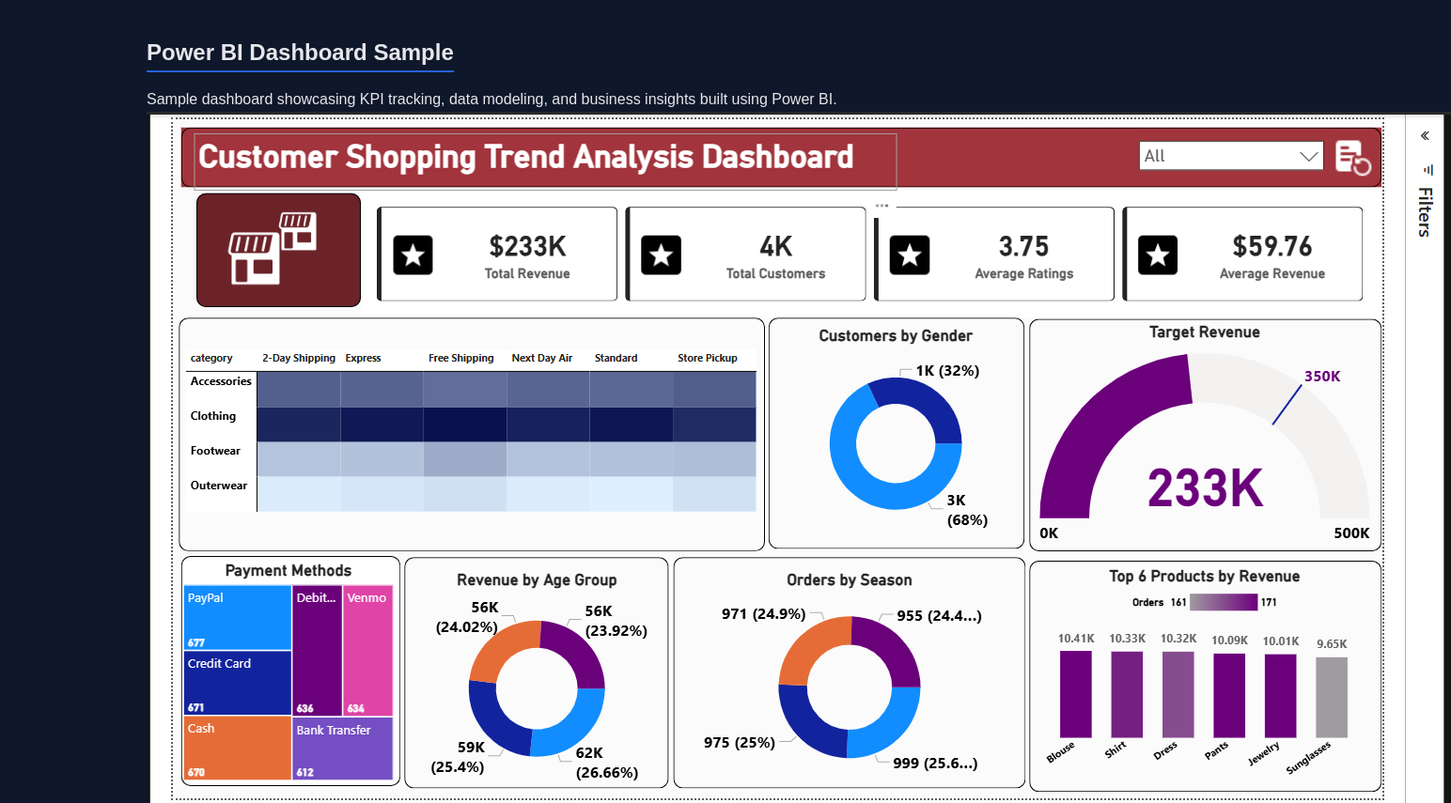
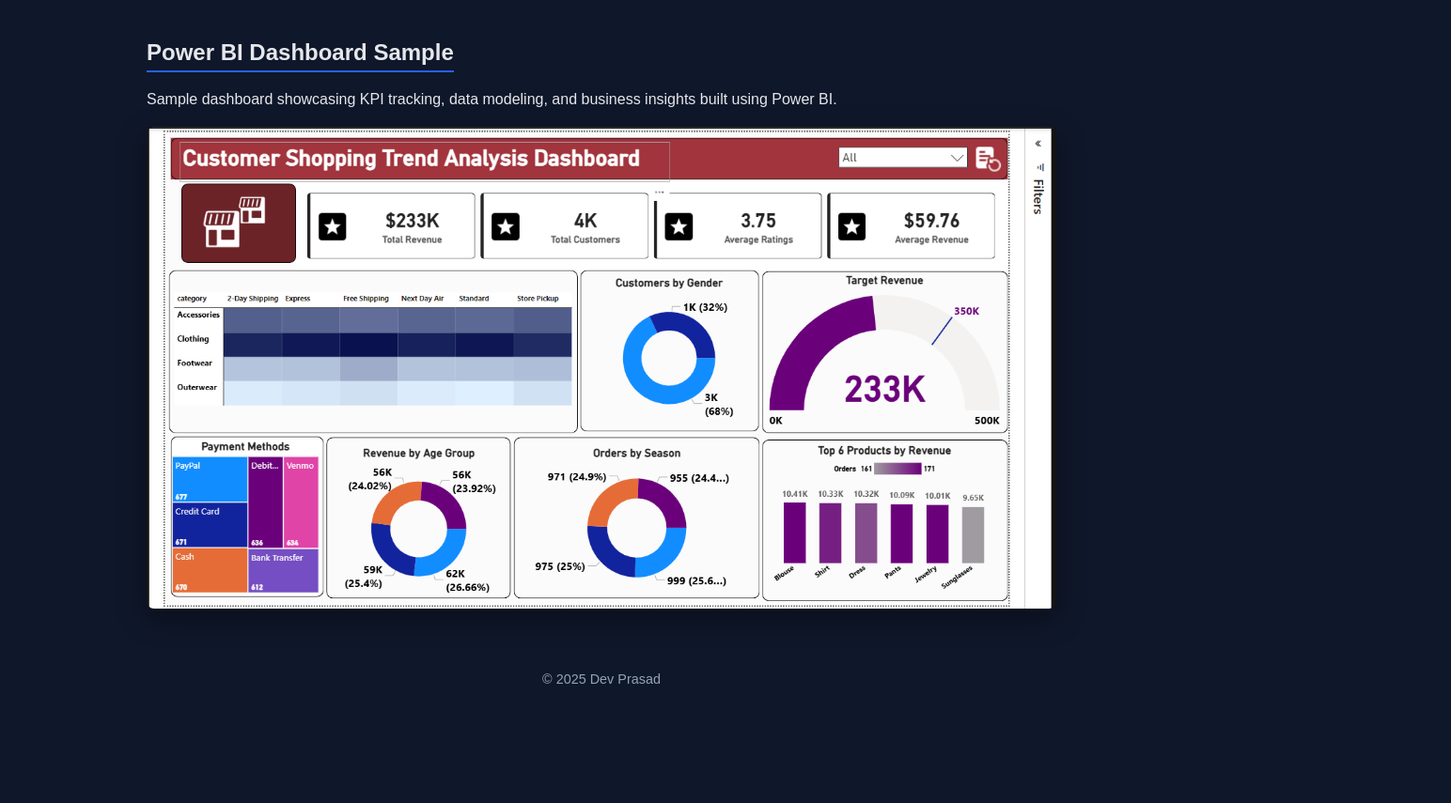
Before and after one commit to devprasads/devprasads.github.io, a plain HTML site: page index.html in a window 1280 px wide. Shown: the part 2008-2863 px from the top of the page at 94% size, 1544 px wide, since content can reach past the window. After the commit the page ends 2759 px from the top, so only its background shows below. Drawn offline with Linux system fonts and the light colour scheme.

Commit message:
Add styles for Power BI images
Add styles for Power BI images including width, max-width, margin, border-radius, and box-shadow.

```diff
--- a/style.css
+++ b/style.css
@@ -119,6 +119,14 @@ footer {
   font-size: 0.9rem;
   color: #94a3b8;
 }
+.powerbi-image img {
+  width: 100%;
+  max-width: 1000px;
+  margin-top: 1rem;
+  border-radius: 8px;
+  box-shadow: 0 10px 30px rgba(0, 0, 0, 0.4);
+}
+
 
 /* Mobile */
 @media (max-width: 600px) {
```
